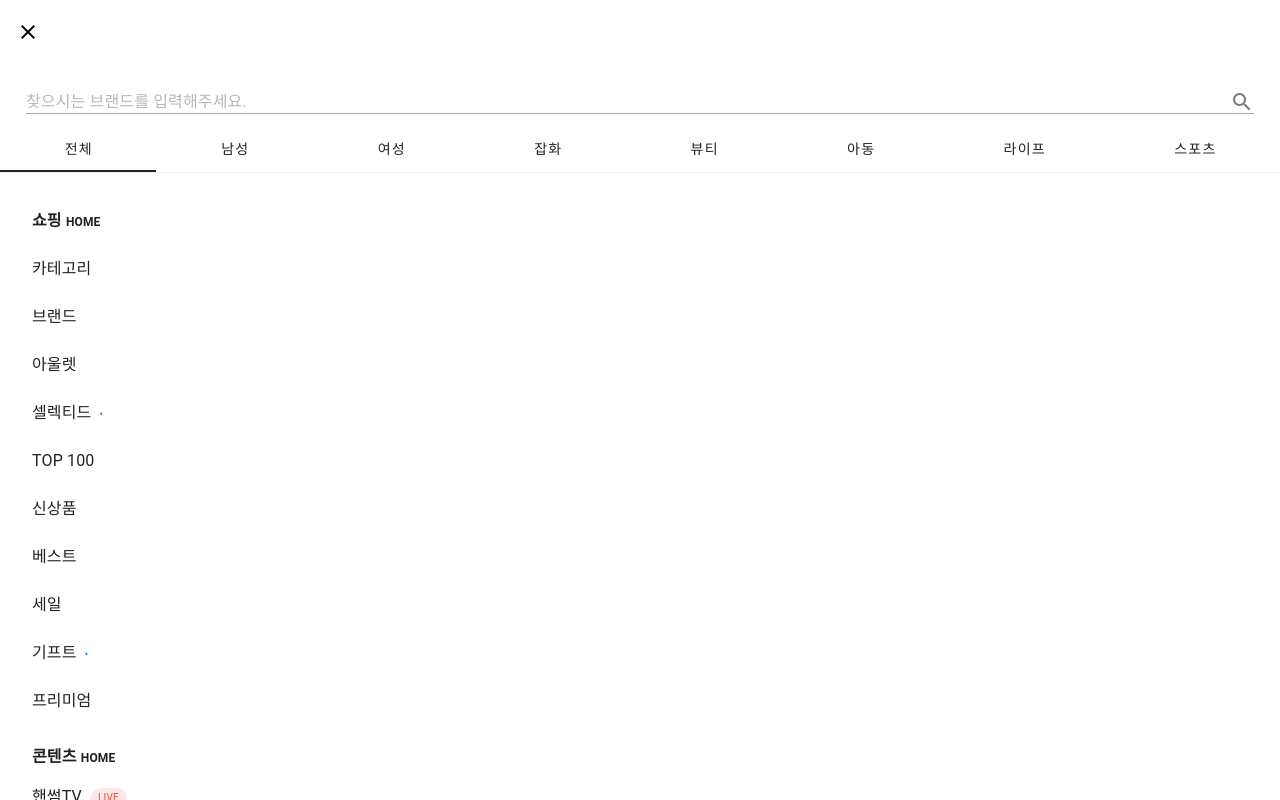
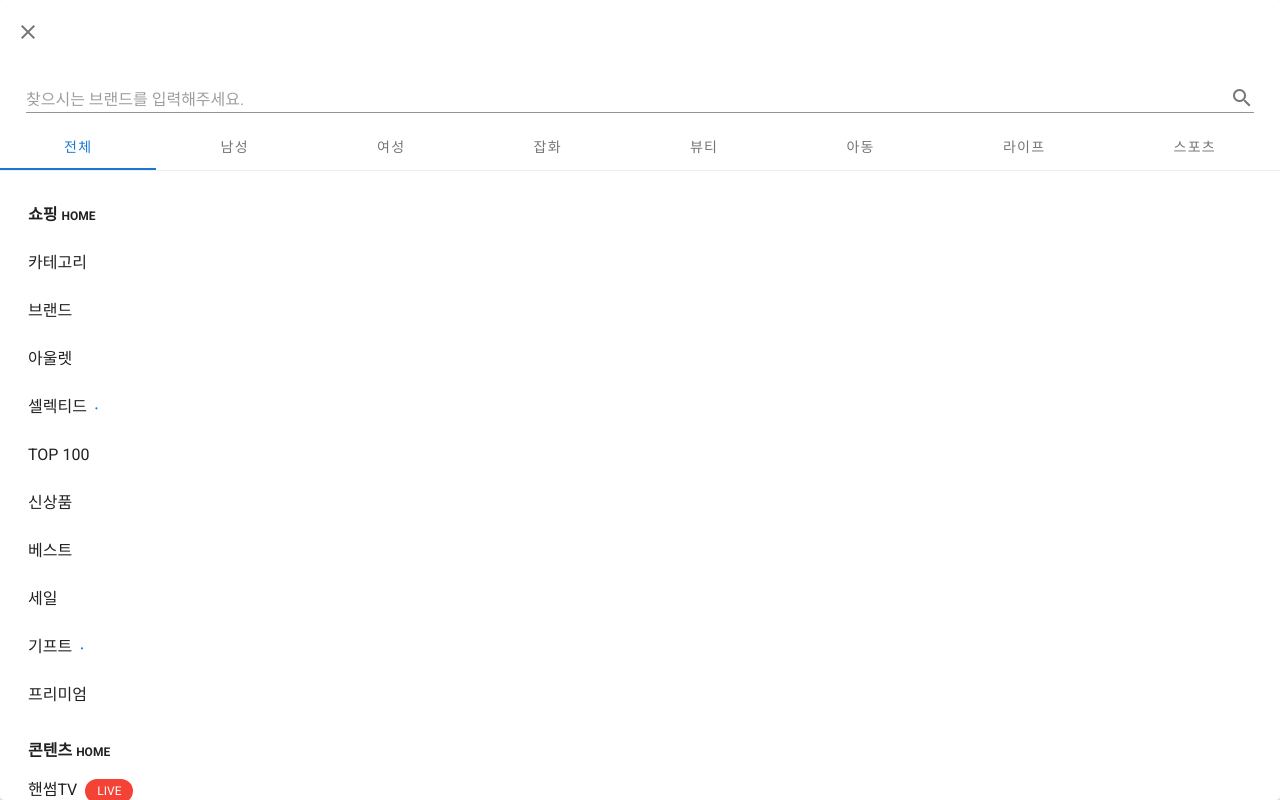
Before and after one commit to seodoha/bug_test, a Nuxt app: page / in a window 1280 px wide. Both pictures are taken after a click on the button "전체메뉴". Shown: the top 800 px of the page. Built offline with nearby package versions, Linux system fonts and the light colour scheme.

Commit message:
vue2, nuxt2, vuetify2로 다운그레이드

```diff
--- a/app.vue
+++ /dev/null
@@ -1,11 +0,0 @@
-<template>
-  <v-app>
-    <v-main>
-      <NuxtPage />
-    </v-main>
-    <BottomNavBar />
-  </v-app>
-</template>
-
-<script setup lang="ts">
-</script>
--- a/components/BottomNavBar.vue
+++ b/components/BottomNavBar.vue
@@ -6,23 +6,23 @@
     height="48"
     style="border-top: 1px solid #eee;"
   >
-    <v-btn variant="plain" class="flex-column" style="min-width: 0;">
+    <v-btn text class="flex-column" style="min-width: 0;">
       <v-icon size="20">mdi-tag-outline</v-icon>
       <span style="font-size: 9px; margin-top: 1px;">브랜드</span>
     </v-btn>
-    <v-btn variant="plain" class="flex-column" style="min-width: 0;">
+    <v-btn text class="flex-column" style="min-width: 0;">
       <v-icon size="20">mdi-message-outline</v-icon>
       <span style="font-size: 9px; margin-top: 1px;">스타일라이브</span>
     </v-btn>
-    <v-btn variant="plain" class="flex-column" style="min-width: 0;" @click="dialog = true">
+    <v-btn text class="flex-column" style="min-width: 0;" @click="dialog = true">
       <v-icon size="20">mdi-menu</v-icon>
       <span style="font-size: 9px; margin-top: 1px;">전체메뉴</span>
     </v-btn>
-    <v-btn variant="plain" class="flex-column" style="min-width: 0;">
+    <v-btn text class="flex-column" style="min-width: 0;">
       <v-icon size="20">mdi-heart-outline</v-icon>
       <span style="font-size: 9px; margin-top: 1px;">마이하트</span>
     </v-btn>
-    <v-btn variant="plain" class="flex-column" style="min-width: 0;">
+    <v-btn text class="flex-column" style="min-width: 0;">
       <v-icon size="20">mdi-account-outline</v-icon>
       <span style="font-size: 9px; margin-top: 1px;">마이페이지</span>
     </v-btn>
@@ -31,14 +31,18 @@
   </v-bottom-navigation>
 </template>
 
-<script lang="ts">
-import { ref } from 'vue'
+<script>
+import FullMenuDialog from './FullMenuDialog.vue'
 
 export default {
   name: 'BottomNavBar',
-  setup() {
-    const dialog = ref(false)
-    const shoppingMenu = [
+  components: {
+    FullMenuDialog
+  },
+  data() {
+    return {
+      dialog: false,
+      shoppingMenu: [
         { text: '카테고리' },
         { text: '브랜드' },
         { text: '아울렛' },
@@ -49,8 +53,8 @@ export default {
         { text: '세일' },
         { text: '기프트', badge: true },
         { text: '프리미엄' }
-    ]
-    const contentMenu = [
+      ],
+      contentMenu: [
         { text: '핸썸TV', chip: true },
         { text: '스타일라이브' },
         { text: 'THE매거진' },
@@ -64,7 +68,7 @@ export default {
         { text: '브랜드스토리' },
         { text: '인터뷰' }
       ]
-    return { dialog, shoppingMenu, contentMenu }
+    }
   }
 }
 </script>
--- a/components/FullMenuDialog.vue
+++ b/components/FullMenuDialog.vue
@@ -1,8 +1,8 @@
 <template>
-  <v-dialog :model-value="props.dialog" fullscreen persistent @update:model-value="$emit('update:dialog', $event)">
+  <v-dialog :value="dialog" fullscreen persistent @input="$emit('update:dialog', $event)">
     <template #default>
-      <v-slide-x-transition>
-        <v-card v-if="props.dialog" class="pa-0" style="height: 100vh;">
+      <v-slide-x-reverse-transition>
+        <v-card v-if="dialog" class="pa-0" style="height: 100vh;">
           <v-toolbar flat color="white">
             <v-btn icon @click="$emit('update:dialog', false)">
               <v-icon>mdi-close</v-icon>
@@ -18,11 +18,11 @@
                 placeholder="찾으시는 브랜드를 입력해주세요."
                 variant="underlined"
                 hide-details
-                density="compact"
-                append-inner-icon="mdi-magnify"
+                dense
+                append-icon="mdi-magnify"
                 class="search-bar w-100"
                 style="font-size:16px;padding:10px;"
-                @click:append-inner="onSearch"
+                @click:append="onSearch"
               />
             </div>
             <div class="sticky-menu">
@@ -39,16 +39,16 @@
                     <v-list-item>
                       <v-list-item-title class="font-weight-bold">쇼핑 <span style="font-size:12px;">HOME</span></v-list-item-title>
                     </v-list-item>
-                    <v-list-item v-for="item in props.shoppingMenu" :key="item.text">
+                    <v-list-item v-for="item in shoppingMenu" :key="item.text">
                       <v-list-item-title>{{ item.text }} <span v-if="item.badge" class="ml-1" style="color: #1976d2; font-size:10px;">•</span></v-list-item-title>
                     </v-list-item>
                     <v-list-item>
                       <v-list-item-title class="font-weight-bold mt-4">콘텐츠 <span style="font-size:12px;">HOME</span></v-list-item-title>
                     </v-list-item>
-                    <v-list-item v-for="item in props.contentMenu" :key="item.text">
+                    <v-list-item v-for="item in contentMenu" :key="item.text">
                       <v-list-item-title>
                         {{ item.text }}
-                        <v-chip v-if="item.chip" color="red" text-color="white" size="x-small" class="ml-1">LIVE</v-chip>
+                        <v-chip v-if="item.chip" color="red" text-color="white" small class="ml-1">LIVE</v-chip>
                       </v-list-item-title>
                     </v-list-item>
                   </v-list>
@@ -57,58 +57,63 @@
             </v-container>
           </v-card-text>
         </v-card>
-      </v-slide-x-transition>
+      </v-slide-x-reverse-transition>
     </template>
   </v-dialog>
 </template>
 
-<script setup lang="ts">
-import { ref, onMounted, onUnmounted } from 'vue'
-import type { VTextField } from 'vuetify/components'
+<script>
+export default {
+  name: 'FullMenuDialog',
 
-interface ShoppingMenuItem {
-  text: string
-  badge?: boolean
+  props: {
+    dialog: {
+      type: Boolean,
+      required: true
+    },
+    shoppingMenu: {
+      type: Array,
+      required: true
+    },
+    contentMenu: {
+      type: Array,
+      required: true
     }
-interface ContentMenuItem {
-  text: string
-  chip?: boolean
-}
+  },
 
-const props = defineProps<{
-  dialog: boolean
-  shoppingMenu: ShoppingMenuItem[]
-  contentMenu: ContentMenuItem[]
-}>()
-
-const search = ref('')
-const onSearch = () => {
-  // 검색 동작 구현 필요시 여기에 작성
-}
-
-const tabItems = [
+  data() {
+    return {
+      search: '',
+      tab: '전체',
+      tabItems: [
         '전체', '남성', '여성', '잡화', '뷰티', '아동', '라이프', '스포츠'
       ]
-const tab = ref(tabItems[0])
+    }
+  },
 
-const searchInput = ref<VTextField | null>(null)
+  methods: {
+    onSearch() {
+      // 검색 동작 구현 필요시 여기에 작성
+    },
 
-const handleScroll = () => {
-  if (searchInput.value?.$el) {
-    const input = searchInput.value.$el.querySelector('input')
+    handleScroll() {
+      if (this.$refs.searchInput) {
+        const input = this.$refs.searchInput.$el.querySelector('input')
         if (input) {
           input.blur()
         }
       }
     }
+  },
 
-onMounted(() => {
-  document.addEventListener('touchmove', handleScroll, { passive: true })
-})
+  mounted() {
+    document.addEventListener('touchmove', this.handleScroll, { passive: true })
+  },
 
-onUnmounted(() => {
-  document.removeEventListener('touchmove', handleScroll)
-})
+  beforeDestroy() {
+    document.removeEventListener('touchmove', this.handleScroll)
+  }
+}
 </script>
 
 <style scoped>
--- /dev/null
+++ b/layouts/default.vue
@@ -0,0 +1,23 @@
+<template>
+  <v-app>
+    <v-main>
+      <nuxt />
+    </v-main>
+    <BottomNavBar />
+  </v-app>
+</template>
+
+<script>
+export default {
+  name: 'DefaultLayout',
+  components: {
+    BottomNavBar: () => import('~/components/BottomNavBar.vue')
+  }
+}
+</script>
+
+<style>
+.v-application {
+  font-family: 'Roboto', sans-serif;
+}
+</style>
--- /dev/null
+++ b/nuxt.config.js
@@ -0,0 +1,68 @@
+export default {
+  // Target: https://go.nuxtjs.dev/config-target
+  target: 'static',
+
+  // Global page headers: https://go.nuxtjs.dev/config-head
+  head: {
+    titleTemplate: '%s - My App',
+    title: 'My App',
+    meta: [
+      { charset: 'utf-8' },
+      { name: 'viewport', content: 'width=device-width, initial-scale=1, maximum-scale=1, user-scalable=no' },
+      { hid: 'description', name: 'description', content: '' }
+    ],
+    link: [
+      { rel: 'icon', type: 'image/x-icon', href: '/favicon.ico' },
+      {
+        rel: 'stylesheet',
+        href: 'https://fonts.googleapis.com/css?family=Roboto:300,400,500,700|Material+Icons'
+      }
+    ]
+  },
+
+  // Global CSS: https://go.nuxtjs.dev/config-css
+  css: [
+    'vuetify/dist/vuetify.min.css',
+    '@mdi/font/css/materialdesignicons.min.css'
+  ],
+
+  // Plugins to run before rendering page: https://go.nuxtjs.dev/config-plugins
+  plugins: [
+    '@/plugins/vuetify'
+  ],
+
+  // Auto import components: https://go.nuxtjs.dev/config-components
+  components: true,
+
+  // Modules for dev and build (recommended): https://go.nuxtjs.dev/config-modules
+  buildModules: [
+    '@nuxtjs/vuetify'
+  ],
+
+  // Modules: https://go.nuxtjs.dev/config-modules
+  modules: [
+  ],
+
+  // Vuetify module configuration: https://go.nuxtjs.dev/config-vuetify
+  vuetify: {
+    customVariables: ['~/assets/variables.scss'],
+    theme: {
+      dark: false,
+      themes: {
+        light: {
+          primary: '#1976D2',
+          secondary: '#424242',
+          accent: '#82B1FF',
+          error: '#FF5252',
+          info: '#2196F3',
+          success: '#4CAF50',
+          warning: '#FFC107'
+        }
+      }
+    }
+  },
+
+  // Build Configuration: https://go.nuxtjs.dev/config-build
+  build: {
+  }
+}
--- a/nuxt.config.ts
+++ /dev/null
@@ -1,33 +0,0 @@
-import { defineNuxtConfig } from 'nuxt/config'
-import vuetify from 'vite-plugin-vuetify'
-// https://nuxt.com/docs/api/configuration/nuxt-config
-export default defineNuxtConfig({
-  compatibilityDate: '2024-11-01',
-  devtools: { enabled: true },
-  css: ['vuetify/styles'],
-  plugins: [
-    '~/plugins/vuetify.ts'
-  ],
-  vite: {
-    plugins: [
-      vuetify({ autoImport: true })
-    ],
-    css: {
-      preprocessorOptions: {
-        scss: {
-          additionalData: '@import "@/assets/styles/variables.css";'
-        }
-      }
-    }
-  },
-  build: {
-    transpile: ['vuetify']
-  },
-  app: {
-    head: {
-      meta: [
-        { name: 'viewport', content: 'width=device-width, initial-scale=1.0, maximum-scale=1.0, user-scalable=no' }
-      ]
-    }
-  }
-})
--- a/pages/index.vue
+++ b/pages/index.vue
@@ -1,13 +1,12 @@
 <template>
-  <v-container class="fill-height" fluid>
-    <v-row align="center" justify="center">
-      <v-col cols="12" md="8" class="text-center">
-        <h1>Nuxt 3 + Vuetify 프로젝트에 오신 것을 환영합니다!</h1>
-        <p>하단 도커 네비게이션을 확인해보세요.</p>
+  <v-container>
+    <v-row>
+      <v-col cols="12">
+        <h1 class="text-h4 mb-4">Welcome to My App</h1>
 
         <!-- 스크롤을 위한 더미 컨텐츠 -->
-        <div v-for="i in 20" :key="i" class="mt-4">
-          <v-card class="mx-auto" max-width="400">
+        <div v-for="i in 20" :key="i" class="mb-4">
+          <v-card>
             <v-card-title>섹션 {{ i }}</v-card-title>
             <v-card-text>
               <p>이것은 스크롤 테스트를 위한 더미 컨텐츠입니다.</p>
@@ -20,12 +19,14 @@
   </v-container>
 </template>
 
-<script setup lang="ts">
-// 페이지용 스크립트 없음
+<script>
+export default {
+  name: 'IndexPage'
+}
 </script>
 
 <style scoped>
-.mt-4 {
-  margin-top: 16px;
+.mb-4 {
+  margin-bottom: 16px;
 }
 </style>
--- /dev/null
+++ b/plugins/vuetify.js
@@ -0,0 +1,15 @@
+import Vue from 'vue'
+import Vuetify from 'vuetify'
+import 'vuetify/dist/vuetify.min.css'
+import '@mdi/font/css/materialdesignicons.min.css'
+
+Vue.use(Vuetify)
+
+export default new Vuetify({
+  icons: {
+    iconfont: 'mdi'
+  },
+  theme: {
+    dark: false
+  }
+})
--- a/plugins/vuetify.ts
+++ /dev/null
@@ -1,20 +0,0 @@
-import { createVuetify } from 'vuetify'
-import * as components from 'vuetify/components'
-import * as directives from 'vuetify/directives'
-import 'vuetify/styles'
-import '@mdi/font/css/materialdesignicons.css'
-import { defineNuxtPlugin } from '#app'
-
-export default defineNuxtPlugin((nuxtApp) => {
-  const vuetify = createVuetify({
-    components,
-    directives,
-    theme: {
-      defaultTheme: 'light'
-    },
-    icons: {
-      defaultSet: 'mdi',
-    },
-  })
-  nuxtApp.vueApp.use(vuetify)
-})
```
Also changed, not shown: package.json (+12 -13 lines), tsconfig.json (deleted, +0 -12 lines), 1 other file (tests, documents, lock files or other folders). Lines whose indentation alone changed are shown as unchanged.
